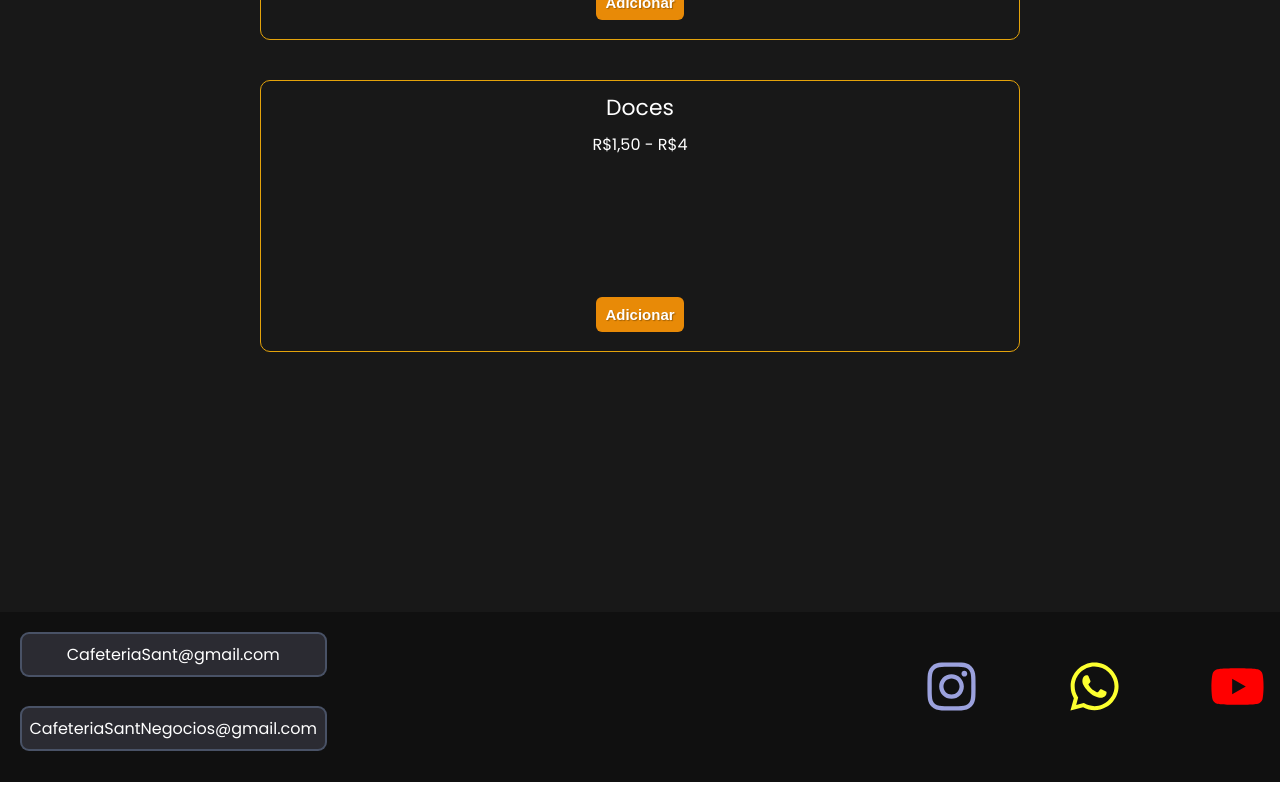
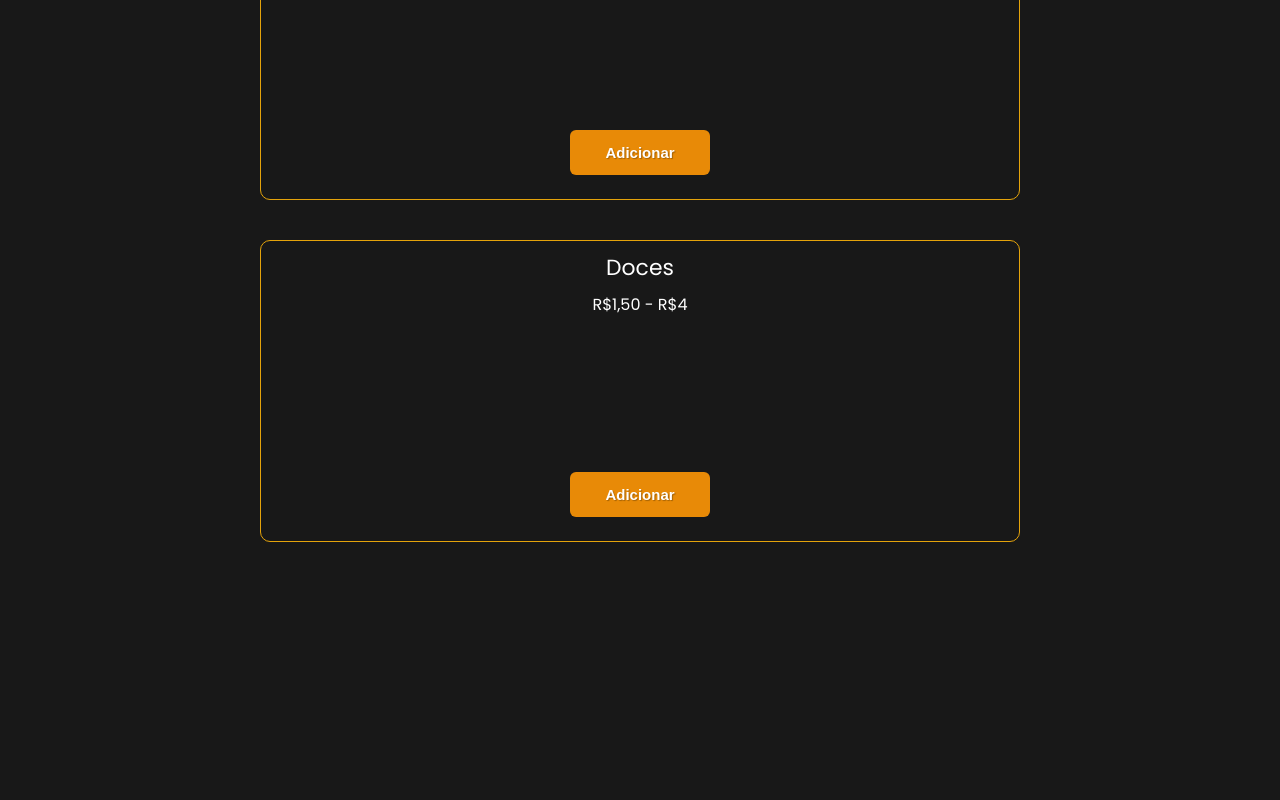
Before and after one commit to SantV7/Cafeteria_Sant, a React (Vite) app: page / in a window 1280 px wide. Shown: the part 1840-2640 px from the top of the page. Built offline with nearby package versions, Linux system fonts and the light colour scheme.

Commit message:
adding scroll effect

```diff
--- a/src/components/Cardapio.jsx
+++ b/src/components/Cardapio.jsx
@@ -2,7 +2,6 @@ import '../styles/cardapio.css'
 import coffee_img from '../img/coffee_img.jpg'
 import CardsCardapio from './CardsCardapio'
 const Cardapio = () => {
-
 
 
     return(
--- a/src/components/CardsCardapio.jsx
+++ b/src/components/CardsCardapio.jsx
@@ -1,5 +1,10 @@
 import '../styles/cardscardapio.css'
+import ScrollReveal from 'scrollreveal'
+
 const CardsCardapio = () => {
+
+ScrollReveal().reveal('#cardapio_area')
+
 
 
     return(
--- a/src/styles/cardapio.css
+++ b/src/styles/cardapio.css
@@ -6,7 +6,7 @@ main {
 .content_info {
     margin: auto;
     display: flex;
-    margin-top: 50px;
+    margin-top: 90px;
     gap: 12.7px;
 }
 
--- a/src/styles/cardscardapio.css
+++ b/src/styles/cardscardapio.css
@@ -12,22 +12,27 @@
 .card_cardapio_style {
     text-align: center;
     width: 60%;
-    height: 250px;
+    height: 280px;
     padding: 10px;
     border: 1px solid rgb(228, 163, 11);
     color: white;
     border-radius: 10px;
 }
+
 .tittle_food {
     font-size: 1.37em;
 }
+
 .price_style {
    margin-top: 8px;
 
 }
+
 .btn_add {
-    padding: 9px;
-    margin-top: 140px;
+    cursor: pointer;
+    width: 140px;
+    height: 45px;
+    margin-top: 155px;
     color: white;
     text-shadow: 1px 1px 1px rgba(0, 0, 0, 0.295);
     font-size: 15px;
@@ -38,5 +43,6 @@
 }
 
 .btn_add:hover {
-
+    background-color: rgb(255, 169, 8);
+    text-shadow: 1px 1px 1px rgba(0, 0, 0, 0.500);
 }
--- a/src/styles/footer.css
+++ b/src/styles/footer.css
@@ -1,9 +1,11 @@
 footer {
-    background-color: rgb(16, 16, 16);
+    background-color: rgb(18, 18, 19);
     padding: 15px;
-    height: 140px;
+    height: 260px;
     display: flex;
+    flex-flow: column;
     justify-content: space-between;
+    align-items: center;
 }
 
 #footer_email_adress {
@@ -30,10 +32,9 @@ footer {
 }
 
 #footer_social {
-    margin-top: 32.35px;
     display: flex;
     gap: 88px;
-    font-size: 55px;
+    font-size: 45px
 }
 
 #footer_social > .social_icon:hover {
@@ -54,15 +55,9 @@ footer {
 }
 
 @media screen and (max-width:768px) {
-    footer {
-        display: flex;
-        flex-flow: column;
-        justify-content: center;
-        align-items: center;
-        height: 185px;
-    }
+
 
     #footer_social {
-        font-size: 42px;
+        font-size: 45px;
     }
 }
```
